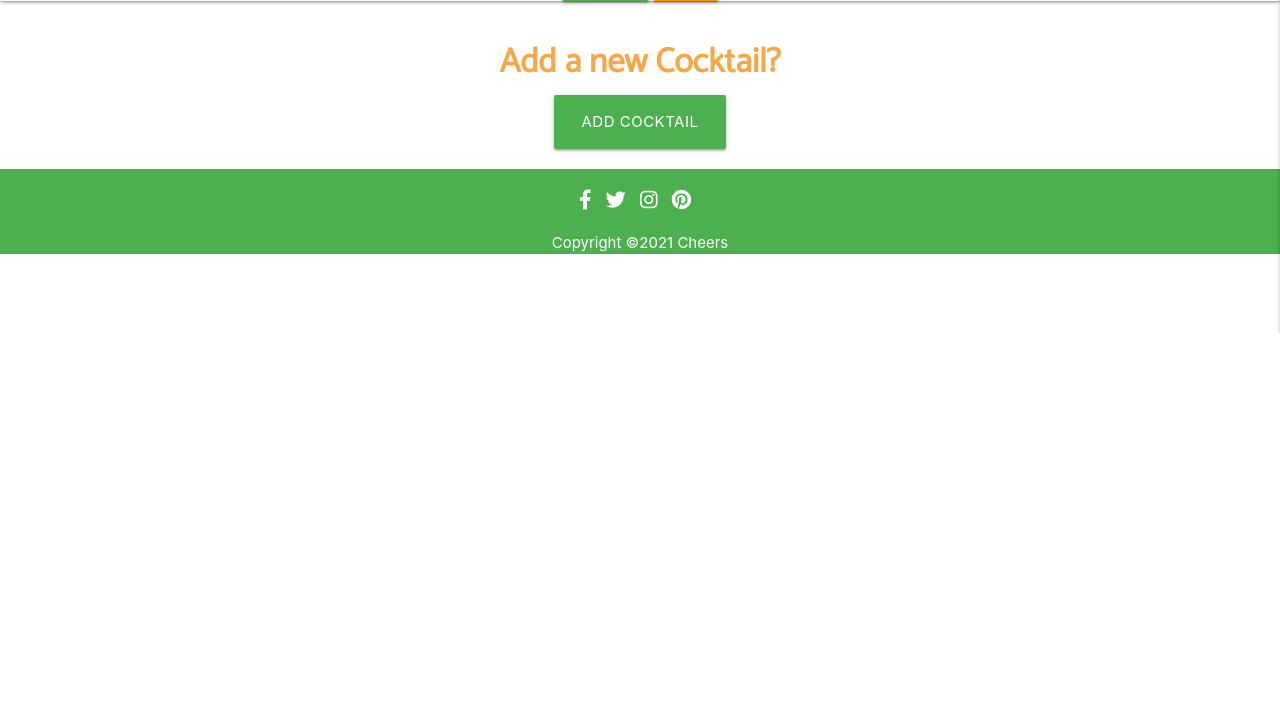
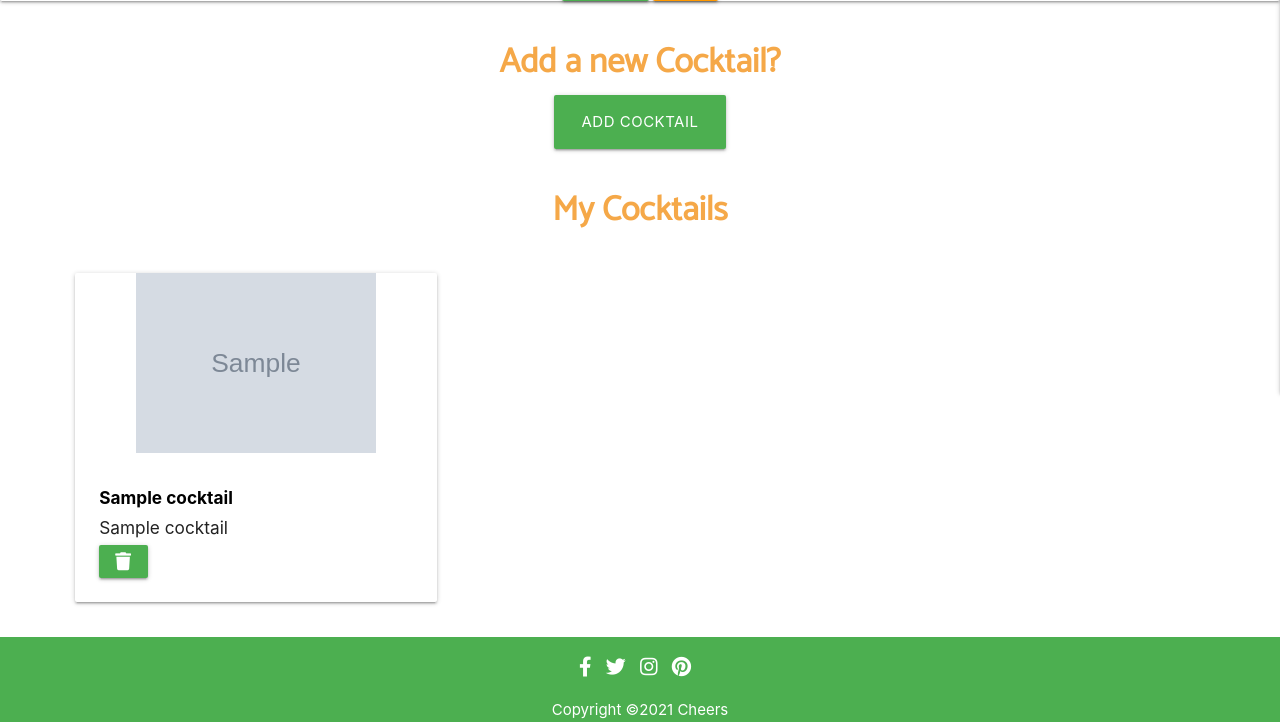
Before and after one commit to asplesa/cheers-ms3, a Flask app: page /profile/admin in a window 1280 px wide. Shown: the part 467-1189 px from the top of the page. Before the commit the page ends 800 px from the top, so only its background shows below. Run offline with Flask 2, Linux system fonts and the light colour scheme; the visitor is signed in with stand-in values (Sample User, id 1); grey boxes marked "Sample" are stand-in pictures; a database or web service that is not in the repository returns one stand-in record (values such as "Sample title"); some libraries are stand-ins or nearby versions.

Commit message:
Add My cocktails section to the profile page

```diff
--- a/static/css/style.css
+++ b/static/css/style.css
@@ -218,3 +218,7 @@
     overflow: hidden;
     object-fit: contain;
 }
+
+.card-content {
+    text-align: center;
+}
--- a/templates/profile.html
+++ b/templates/profile.html
@@ -48,4 +48,42 @@
 </div>
 
 
+<!-- Access the Cocktails created by the user-->
+<div class="row">
+    <div class="col s12 head-text center-align">
+        <h4>My Cocktails</h4>
+    </div>
+    </div>
+
+    <div class="row" style="max-width: 90%;">
+
+        {% for cocktail in cocktails %}
+        <div class="col s12 m6 l4">
+            <div class="card">
+                <div class="card-image">
+                    <img src="{{ cocktail.cocktail_img }}"
+                        onerror="this.onerror=null;this.src='../static/images/cocktail_default.jpg';"
+                        alt="{{ cocktail.cocktail_name }}">
+                </div>
+                <!-- Cocktail/Category Name -->
+                <div class="card-content">
+                    <a href="{{ url_for('cocktail', cocktail_id=cocktail._id) }}">
+                        <h6 class="cocktail-name">{{ cocktail.cocktail_name }}</h6>
+                    </a>
+                    <h6>{{ cocktail.category_name }}</h6>
+
+                    {% if session.user == 'admin' or session.user|lower == cocktail.created_by|lower %}
+                    <button class="btn btn-small green btn-danger m-2" data-toggle="modal"
+                        data-target="#delete_cocktail_{{cocktail._id}}"><i class="fas fa-trash"></i></button>
+                    {% endif %}
+                    {% if session.user|lower == cocktail.created_by|lower %}
+                    <a href="{{ url_for('edit_cocktail', cocktail_id=cocktail._id)}}"
+                        class="btn  btn-small orange btn-success m-2"><i class="fas fa-edit"></i></a>
+                    {% endif %}
+                </div>
+            </div>
+        </div>
+
+        {% endfor %}
+
 {% endblock %}
```
